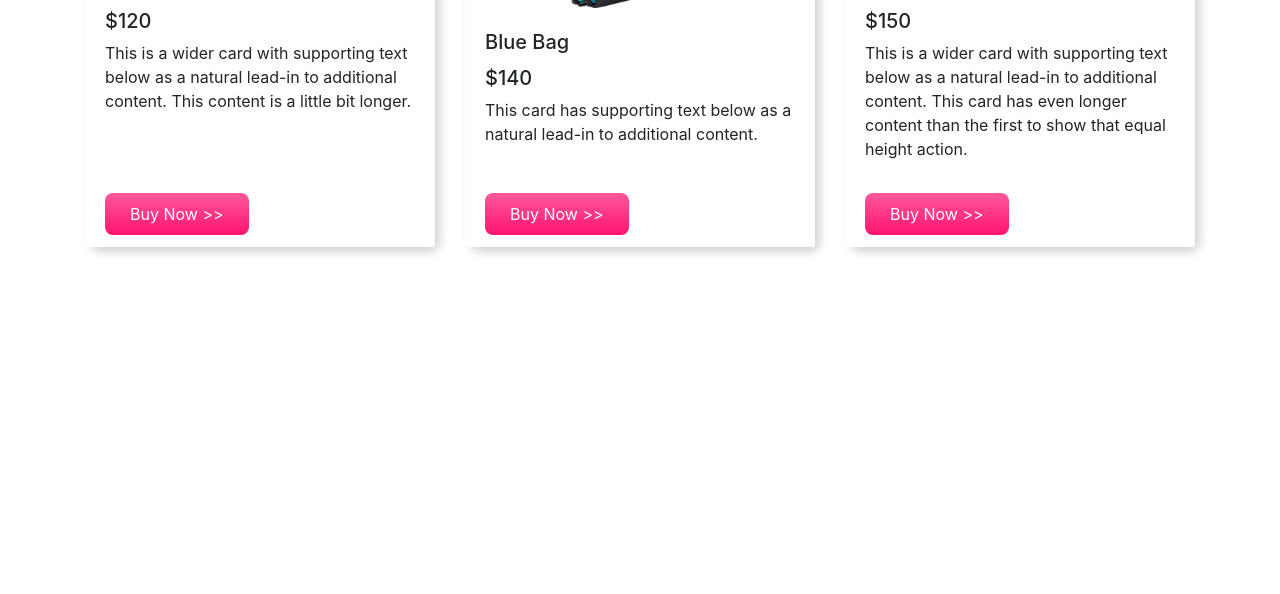
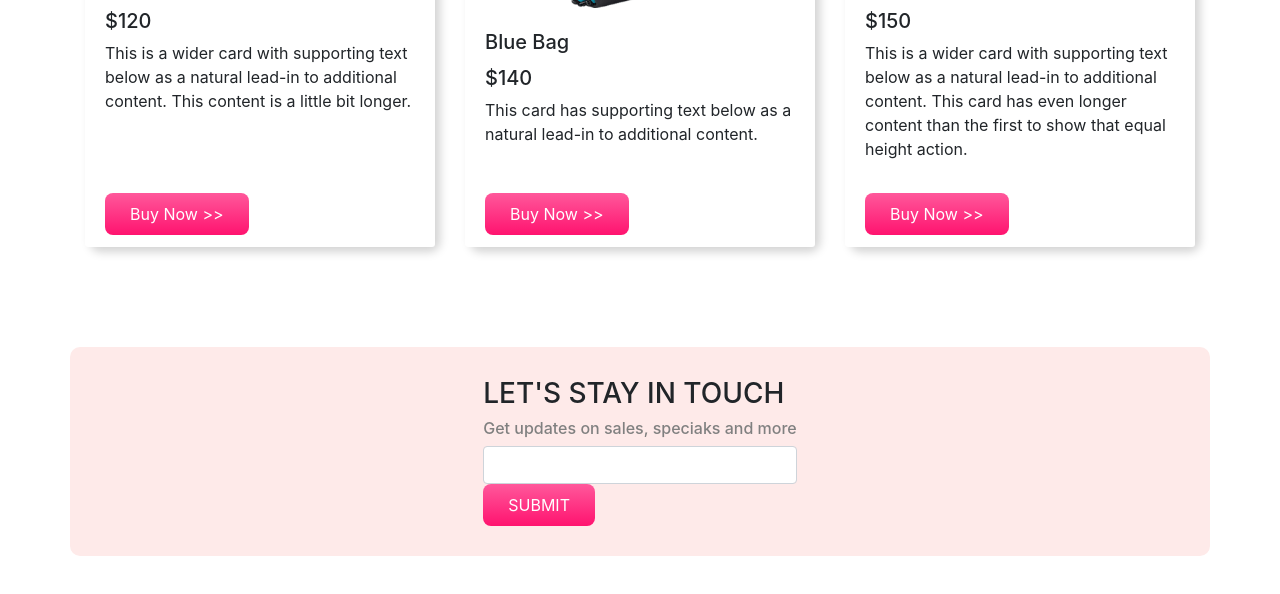
Before and after one commit to Foysal6862/panda-commerce-one, a plain HTML site: page index.html in a window 1280 px wide. Shown: the part 1902-2496 px from the top of the page. Before the commit the page ends 2249 px from the top, so only its background shows below. Drawn offline with nearby package versions, Linux system fonts and the light colour scheme.

Commit message:
Subscribe Section, Horizontal and vertical center

```diff
--- a/index.html
+++ b/index.html
@@ -177,6 +177,14 @@
             </div>
           </div>
     </div>
+    <div class="container orange-bg d-flex justify-content-center  align-items-center" id="contact">
+    <div>
+        <h3>LET'S STAY IN TOUCH</h3>
+        <h6>Get updates on sales, speciaks and more</h6>
+        <input class="form-control" type="text">
+        <button class="buy-now-button">SUBMIT</button>
+    </div>
+    </div>
 
 
 
--- a/style.css
+++ b/style.css
@@ -47,3 +47,9 @@
     background-color: white;
     border-top: none;
 }
+#contact{
+    padding: 30px;
+}
+#contact h6{
+    color: gray;
+}
```
